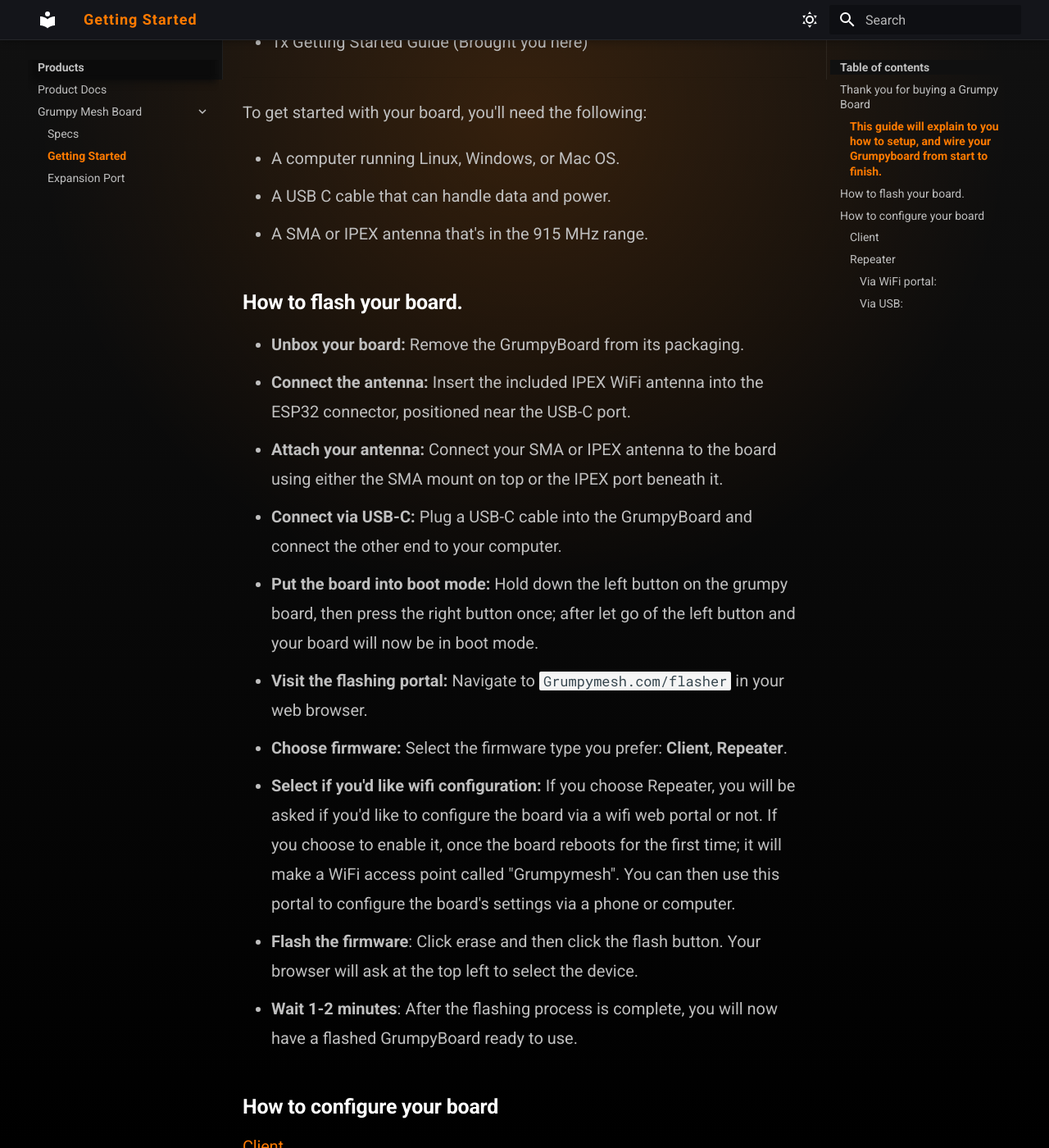
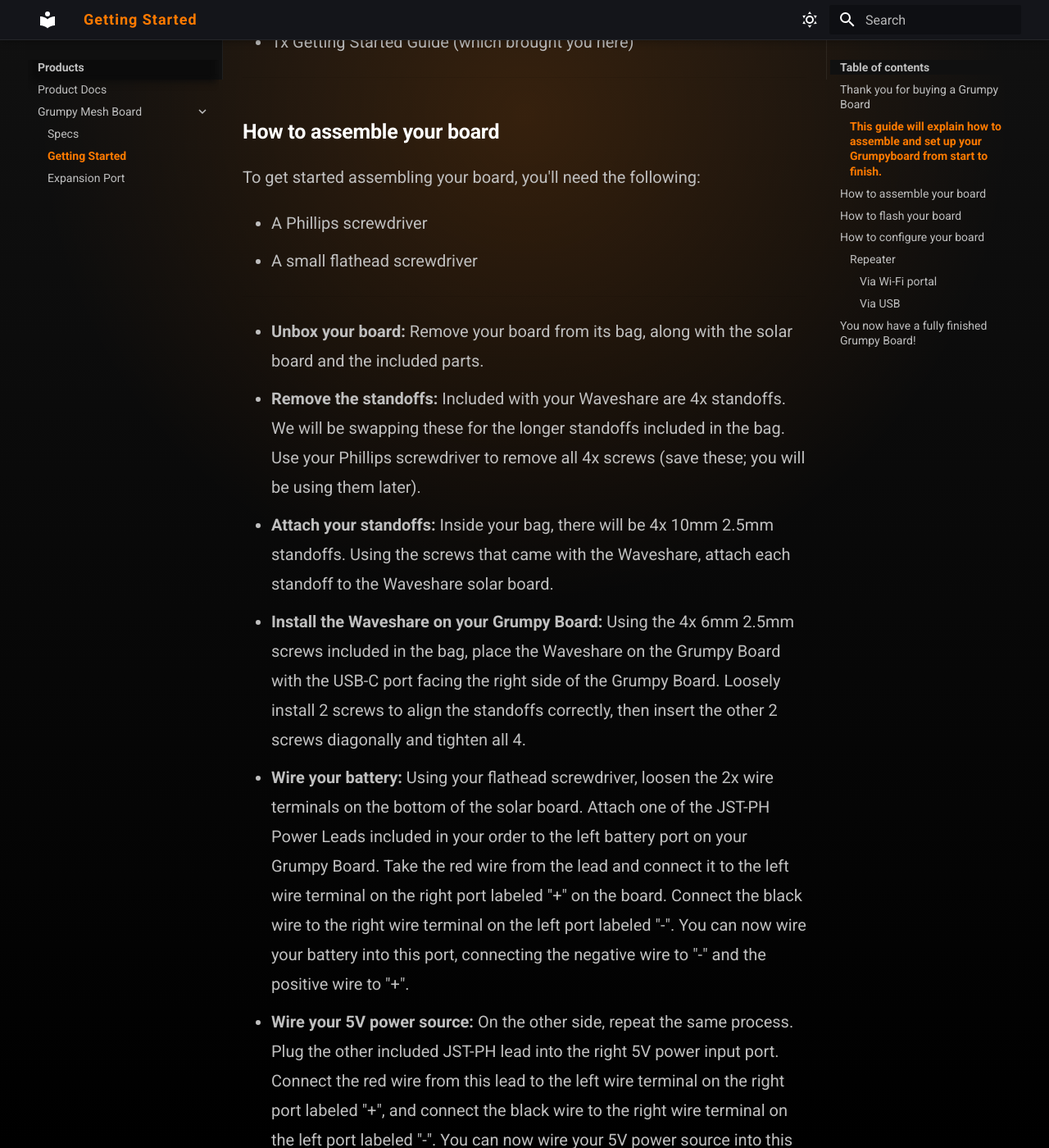
Before and after one commit to Cloud-121/grumpymesh-docs, an MkDocs documentation site: the page built from docs/Grumpyboard/getting-started.md, in a window 1280 px wide and 1400 px high, scrolled down 708 px. Shown: the whole window at 82% size. Built offline with MkDocs 1.6.1 and Material for MkDocs 9.7.7, drawn with Linux system fonts in a browser that asks for light colours; some of the changed text lies outside the part shown.

Commit message:
adds gettinging started

```diff
--- a/docs/Grumpyboard/getting-started.md
+++ b/docs/Grumpyboard/getting-started.md
@@ -1,6 +1,6 @@
 ## Thank you for buying a Grumpy Board
 
-### This guide will explain to you how to setup, and wire your Grumpyboard from start to finish.
+### This guide will explain how to assemble and set up your Grumpyboard from start to finish.
 
 
 Each board purchased comes with the following:
@@ -10,40 +10,67 @@
 * 2x JST-PH Power Leads
 * 1x Wi-Fi antenna
 * 1x Quality Control Card
-* 1x Getting Started Guide (Brought you here)
+* 1x Getting Started Guide (which brought you here)
 
 ---------------------
 
-To get started with your board, you'll need the following:
-
-* A computer running Linux, Windows, or Mac OS.
-* A USB C cable that can handle data and power.
-* A SMA or IPEX antenna that's in the 915 MHz range.
+## How to assemble your board
 
 
-## How to flash your board.
+To get started assembling your board, you'll need the following:
 
-- **Unbox your board:** Remove the GrumpyBoard from its packaging.
-- **Connect the antenna:** Insert the included IPEX WiFi antenna into the ESP32 connector, positioned near the USB-C port.
+* A Phillips screwdriver
+* A small flathead screwdriver
+
+---------
+
+- **Unbox your board:** Remove your board from its bag, along with the solar board and the included parts.
+- **Remove the standoffs:** Included with your Waveshare are 4x standoffs. We will be swapping these for the longer standoffs included in the bag. Use your Phillips screwdriver to remove all 4x screws (save these; you will be using them later).
+- **Attach your standoffs:** Inside your bag, there will be 4x 10mm 2.5mm standoffs. Using the screws that came with the Waveshare, attach each standoff to the Waveshare solar board.
+- **Install the Waveshare on your Grumpy Board:** Using the 4x 6mm 2.5mm screws included in the bag, place the Waveshare on the Grumpy Board with the USB-C port facing the right side of the Grumpy Board. Loosely install 2 screws to align the standoffs correctly, then insert the other 2 screws diagonally and tighten all 4.
+- **Wire your battery:** Using your flathead screwdriver, loosen the 2x wire terminals on the bottom of the solar board. Attach one of the JST-PH Power Leads included in your order to the left battery port on your Grumpy Board. Take the red wire from the lead and connect it to the left wire terminal on the right port labeled "+" on the board. Connect the black wire to the right wire terminal on the left port labeled "-". You can now wire your battery into this port, connecting the negative wire to "-" and the positive wire to "+".
+- **Wire your 5V power source:** On the other side, repeat the same process. Plug the other included JST-PH lead into the right 5V power input port. Connect the red wire from this lead to the left wire terminal on the right port labeled "+", and connect the black wire to the right wire terminal on the left port labeled "-". You can now wire your 5V power source into this port, connecting the negative wire to "-" and the positive wire to "+".
+
+- **Tighten everything, and you're done!** Inspect the wires and make sure they are all connected to the correct ports. Tighten the 4x wire terminal screws and visually inspect the entire board. You now have a finished and assembled Grumpy Board.
+
+
+
+
+## How to flash your board
+
+To get started flashing your board, you'll need the following:
+
+* A computer running Linux, Windows, or macOS.
+* A USB-C cable that can handle data and power.
+* An SMA or IPEX antenna in the 915 MHz range.
+
+---------
+
+- **Connect the antenna:** Insert the included IPEX Wi-Fi antenna into the ESP32 connector positioned near the USB-C port.
 - **Attach your antenna:** Connect your SMA or IPEX antenna to the board using either the SMA mount on top or the IPEX port beneath it.
 - **Connect via USB-C:** Plug a USB-C cable into the GrumpyBoard and connect the other end to your computer.
-- **Put the board into boot mode:** Hold down the left button on the grumpy board, then press the right button once; after let go of the left button and your board will now be in boot mode.
-- **Visit the flashing portal:** Navigate to `Grumpymesh.com/flasher` in your web browser.
-- **Choose firmware:** Select the firmware type you prefer: **Client**, **Repeater**.
-- **Select if you'd like wifi configuration:** If you choose Repeater, you will be asked if you'd like to configure the board via a wifi web portal or not. If you choose to enable it, once the board reboots for the first time; it will make a WiFi access point called "Grumpymesh". You can then use this portal to configure the board's settings via a phone or computer.
-- **Flash the firmware**: Click erase and then click the flash button. Your browser will ask at the top left to select the device.
-- **Wait 1-2 minutes**: After the flashing process is complete, you will now have a flashed GrumpyBoard ready to use.
+- **Put the board into boot mode:** Hold down the left button on the Grumpy Board, then press the right button once. Release the left button, and your board will now be in boot mode.
+- **Visit the flashing portal:** Navigate to [Grumpymesh.com/flasher](https://grumpymesh.com/flasher) in your web browser.
+- **Choose firmware:** Select the firmware type you prefer: **Client** or **Repeater**.
+- **Select whether you'd like Wi-Fi configuration:** If you choose Repeater, you will be asked whether you'd like to configure the board via a Wi-Fi web portal. If you choose to enable it, the board will create a Wi-Fi access point called "Grumpymesh" after it reboots for the first time. You can then use this portal to configure the board's settings via a phone or computer.
+- **Flash the firmware:** Click Erase and then click the Flash button. Your browser will ask you to select the device at the top left.
+- **Wait 1–2 minutes:** After the flashing process is complete, you will have a flashed GrumpyBoard ready to use.
 
 ## How to configure your board
 
-### Client
-TODO (for meshcore mobile app and gulf coast app)
 
 ### Repeater
-#### Via WiFi portal:
-TODO
+#### Via Wi-Fi portal
+Coming Soon
 
-#### Via USB:
-- **Connect via USB-C:** Plug a USB-C cable into the GrumpyBoard and connect the other end to your computer.
-- **Open the web configurator**: Navigate to `Grumpymesh.com/config` in your browser.
-TODO
+#### Via USB
+- **Plug in via USB-C:** Plug a USB-C cable into the GrumpyBoard and connect the other end to your computer.
+- **Open the web configurator:** Navigate to [Grumpymesh.com/flasher](https://grumpymesh.com/flasher) in your browser. Click "Repeater setup" on the left side.
+- **Click Connect:** At the top right, click Connect, then select the Grumpy Board at the top left.
+- **Program:** Follow each section and enter the required information.
+- **Click Save:** Click Save at the bottom right.
+
+
+----------------------------
+
+## You now have a fully finished Grumpy Board!
```
